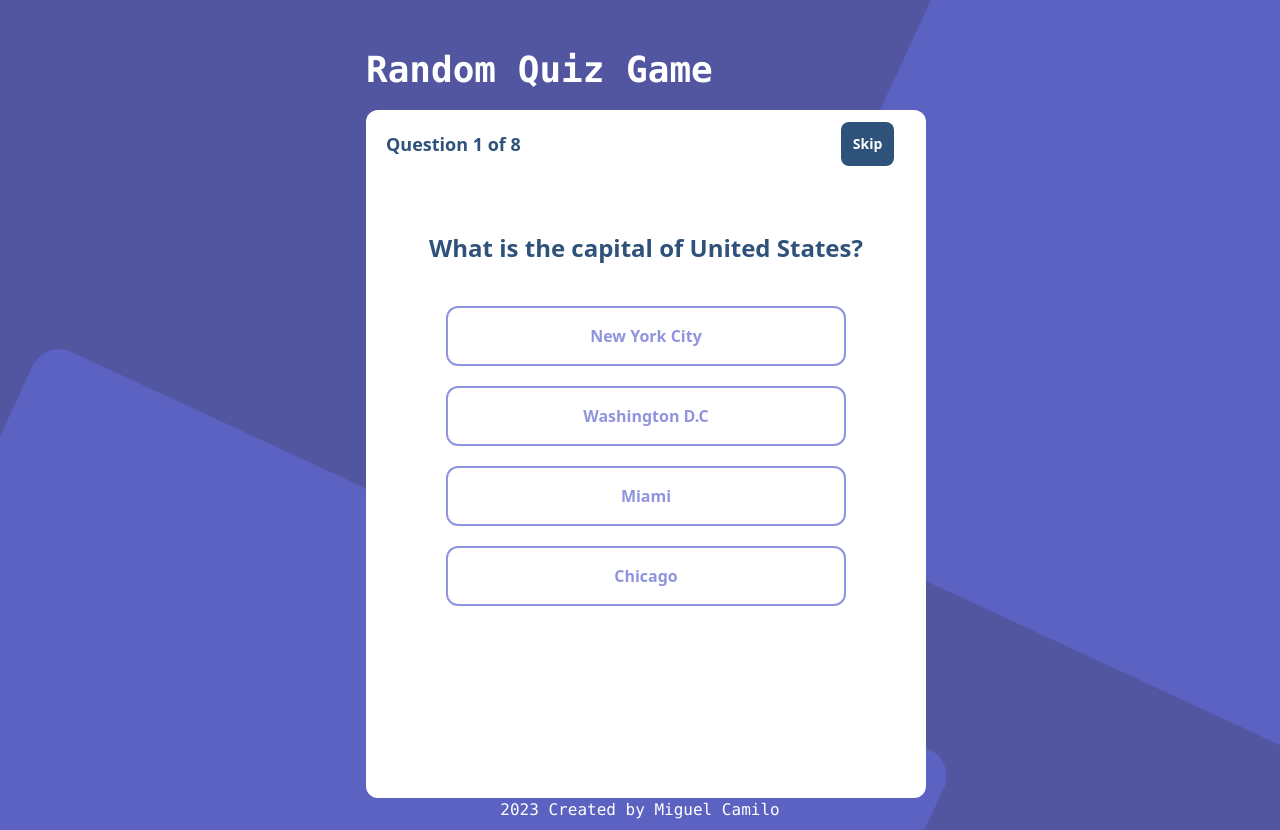
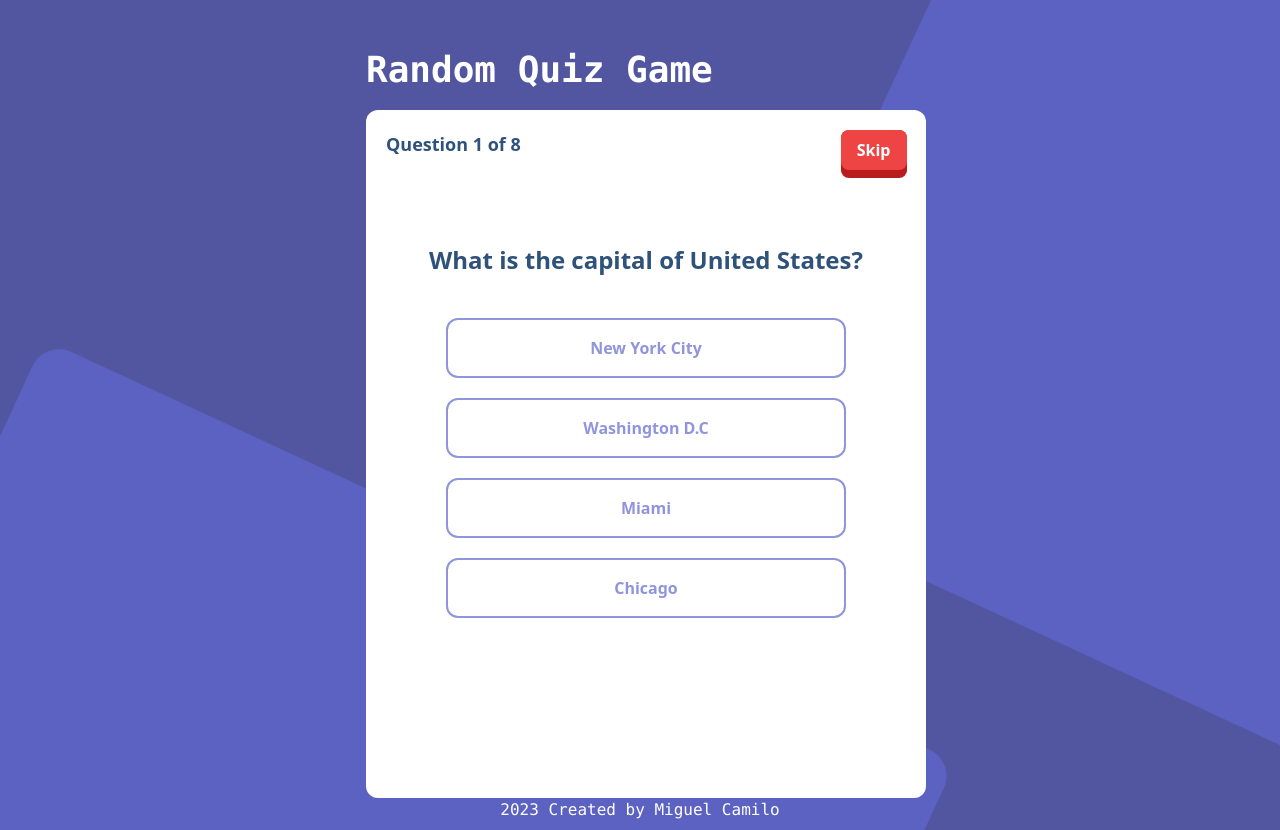
Before and after one commit to MiguelCamilo/Quiz-Game-App, a React (Vite) app: page / in a window 1280 px wide. Built offline with nearby package versions, Linux system fonts and the light colour scheme.

Commit message:
ADDED a skip button

```diff
--- a/src/components/QuizCard/QuizCard.jsx
+++ b/src/components/QuizCard/QuizCard.jsx
@@ -3,13 +3,15 @@ export default function QuizCard({
 	length,
 	questionId,
 	handle_question,
-	score,
+	// score,
 }) {
+
 	return (
 		<div className="mt-20 ml-3">
 			<h2 className="text-white text-left text-4xl font-black font-mono mb-5">
 				Random Quiz Game
 			</h2>
+
 			{/* quiz card container */}
 			<div className="bg-white h-[38rem] w-[23rem] md:h-[43rem] md:w-[35rem] rounded-xl">
 				{/* top portion container */}
@@ -18,10 +20,17 @@ export default function QuizCard({
 						Question {questionId + 1} of {length}
 					</p>
 
-                    {/* button container */}
-					<div className="bg-[#2F527B] rounded-lg mt-3">
+					{/* button container */}
+					<div className="group mt-5">
+						<button onClick={handle_question} className="w-full transition-all duration-150 bg-red-700 font-bold text-white border-b-8 border-b-red-700 rounded-lg group-hover:border-t-8 group-hover:border-b-0 group-hover:bg-red-700 group-hover:border-t-red-700 group-hover:shadow-lg">
+							<div className="p-2 px-4 duration-150 bg-red-500 rounded-lg group-hover:bg-red-700">
+								Skip
+							</div>
+						</button>
+					</div>
+					{/* <div className="bg-[#2F527B] rounded-lg mt-3">
 						<button className="p-3 text-white font-bold text-sm">Skip</button>
-					</div>
+					</div> */}
 				</div>
 
 				{/* question container */}
@@ -31,8 +40,8 @@ export default function QuizCard({
 					</p>
 				</div>
 				<div className="flex flex-col items-center justify-center space-y-5 mt-10">
-					{data[questionId].options.map((results) => (
-						<div key={results.id}>
+					{data[questionId].options.map((results, index) => (
+						<div key={index}>
 							<button
 								onClick={() => handle_question(results.isCorrect)}
 								className="border-2 border-[#6066D0B2] hover:border-[#F9A826] duration-200 rounded-xl w-[400px] p-[1rem] hover:bg-[#F9A826] text-[#6066D0B2] hover:text-white font-bold"
```
